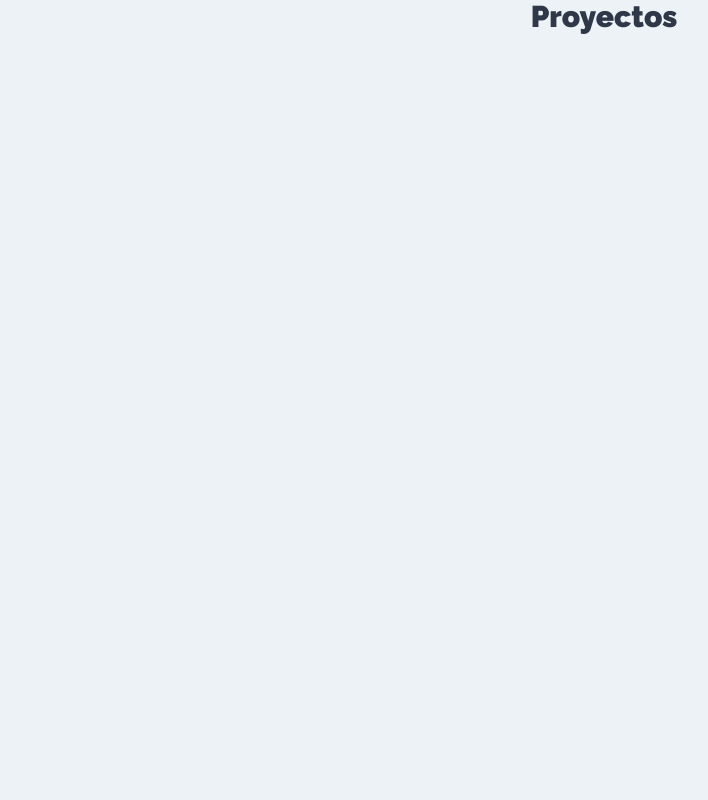
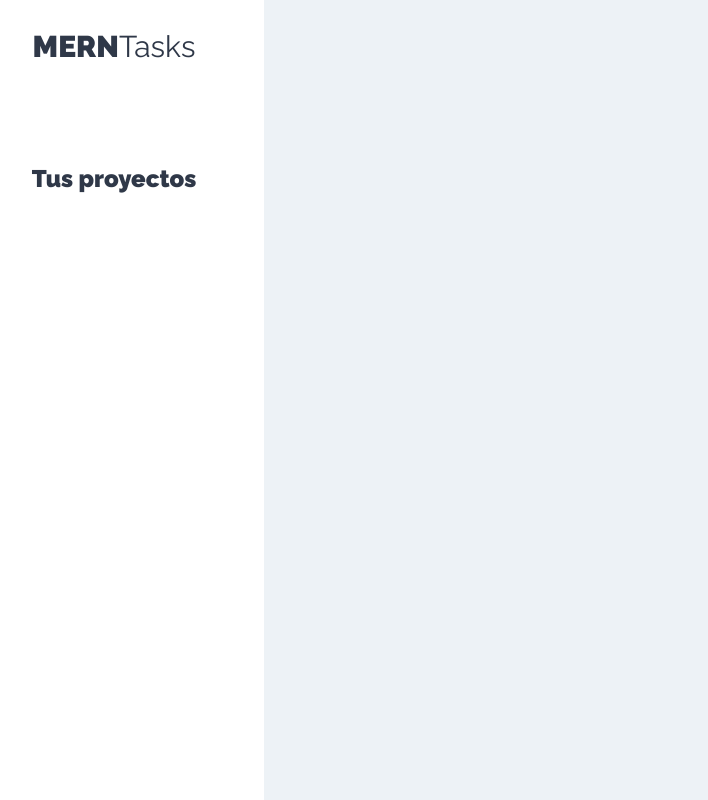
Before and after one commit to OhDany/MERN-Cliente, a React (Create React App) app: page /proyectos in a window 1280 px wide. Shown: the whole page, without its empty margins (36-744 px from the left). Built offline with nearby package versions, Linux system fonts and the light colour scheme.

Commit message:
Crear Proyectos

```diff
--- /dev/null
+++ b/src/components/layout/sidebar.js
@@ -0,0 +1,15 @@
+import React from 'react';
+
+const Sidebar = () => {
+    return (
+        <aside>
+            <h1>MERN<span>Tasks</span></h1>
+
+            <div className="proyectos">
+                <h2>Tus proyectos</h2>
+            </div>
+        </aside>
+     );
+}
+
+export default Sidebar;
--- a/src/components/proyectos/Proyectos.js
+++ b/src/components/proyectos/Proyectos.js
@@ -1,8 +1,18 @@
 import React from 'react';
+import Sidebar from '../layout/sidebar';
 
 const Proyectos = () => {
     return (
-        <h1>Proyectos</h1>
+        <div className="contenedor-app">
+            <Sidebar/>
+            <div className="seccion-principal">
+                <main>
+                    <div className="contenedor-tareas">
+
+                    </div>
+                </main>
+            </div>
+        </div>
     );
 }
 
```
